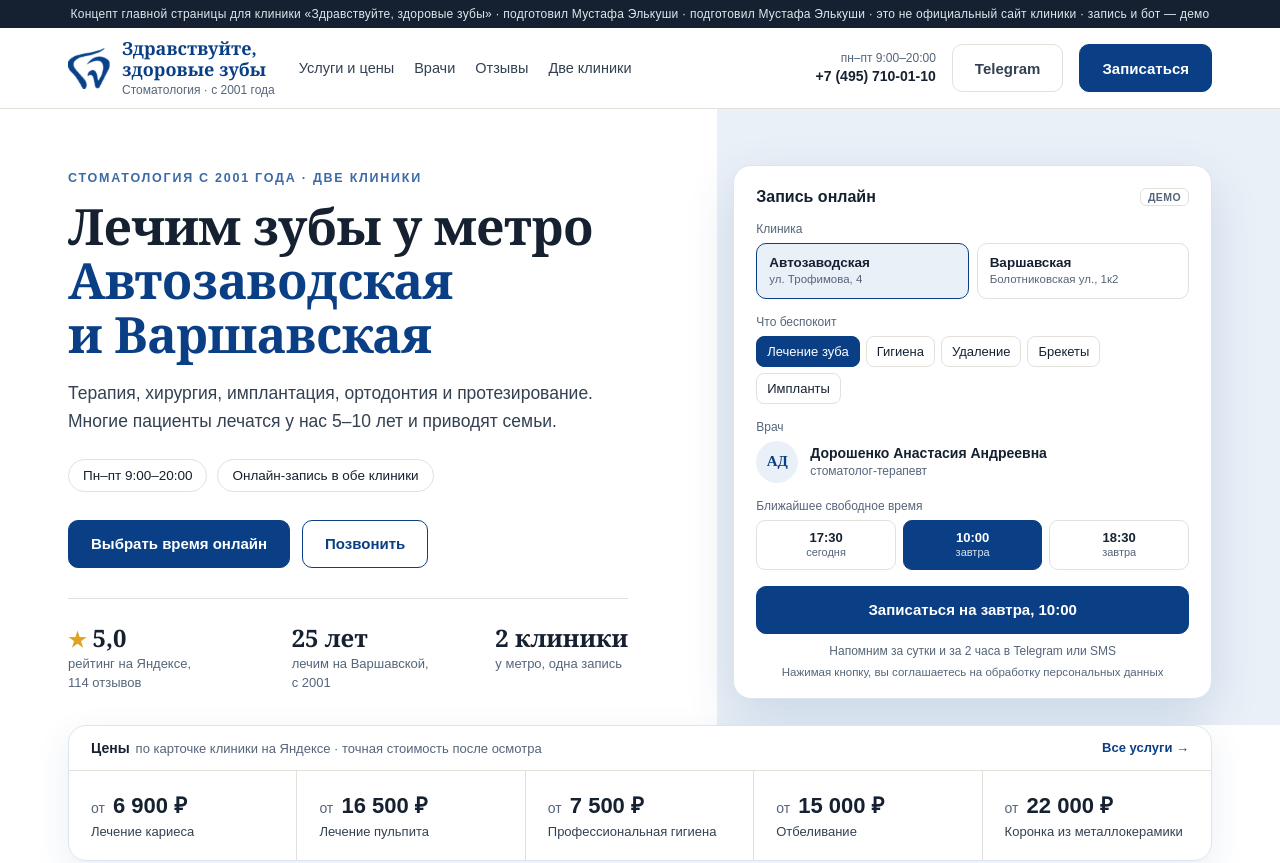
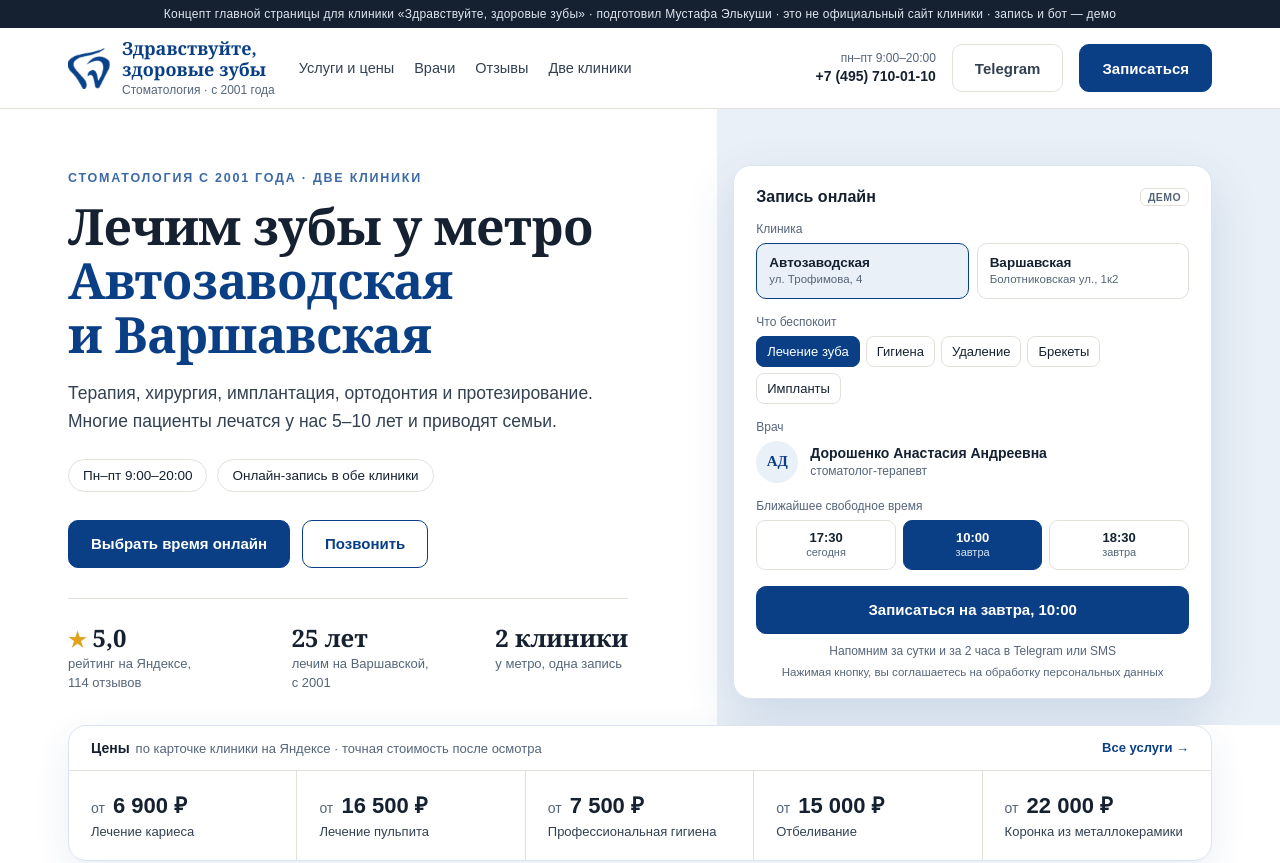
Before and after one commit to elkushi/elkushi.github.io, a plain HTML site: page demo/zzz-dent/index.html in a window 1280 px wide. Shown: the top 863 px of the page. Drawn offline with Linux system fonts and the light colour scheme.

```diff
--- a/demo/zzz-dent/index.html
+++ b/demo/zzz-dent/index.html
@@ -887,8 +887,7 @@
     </style>
   </head>
   <body>
-    <div class="banner">Концепт главной страницы для клиники «Здравствуйте, здоровые зубы» ·
-      подготовил Мустафа Элькуши · подготовил Мустафа Элькуши · это не официальный сайт клиники · запись и бот — демо</div>
+    <div class="banner">Концепт главной страницы для клиники «Здравствуйте, здоровые зубы» · подготовил Мустафа Элькуши · это не официальный сайт клиники · запись и бот — демо</div>
 
     <header>
       <div class="wrap hd">
```
